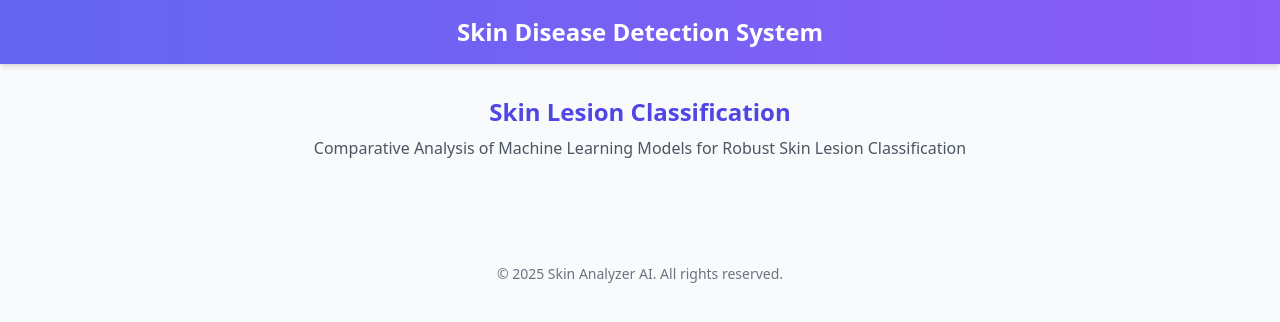
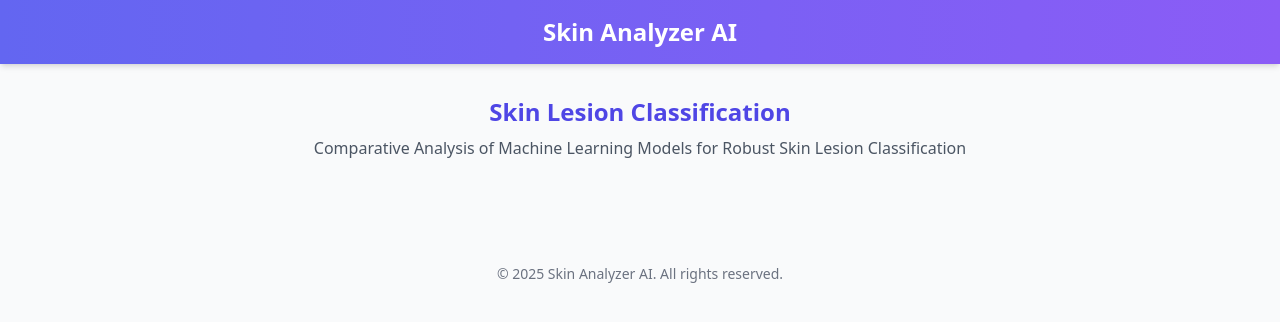
Before and after one commit to ratnaakter/Skin-Disease-Detection-System, a Django app: template templates/base33.html in a window 1280 px wide. Shown: the top 322 px of the page. Run offline with Django 5.2, Linux system fonts and the light colour scheme; the template is opened without the code that fills it, so the values that code supplies are empty; parts of the project's set-up code (start-up, migrations or seed data) failed here and were passed over; some libraries are stand-ins or nearby versions.

Commit message:
update ui and readme

```diff
--- a/ML_Models/ml_models - Copy.py
+++ b/ML_Models/ml_models - Copy.py
@@ -842,3 +842,8 @@ models = {
     'EfficientNet': efficientnet_model,
     # 'ResNet': resnet_model,
 }
+
+✅ AI Model Comparison for Skin Disease Detection
+#Comparative ML Model Analysis
+#Comparative Analysis of Machine Learning Models
+#Comparative Study of AI Models for Skin Disease Detection
--- a/templates/base33.html
+++ b/templates/base33.html
@@ -3,7 +3,7 @@
 <head>
     <meta charset="UTF-8">
     <meta name="viewport" content="width=device-width, initial-scale=1.0">
-    <title>Skin Disease Detection System - {% block title %}Home{% endblock %}</title>
+    <title>Skin Analyzer AI - {% block title %}Home{% endblock %}</title>
     <!-- Tailwind CSS -->
     <script src="https://cdn.tailwindcss.com"></script>
     <!-- Chart.js -->
@@ -39,7 +39,7 @@
     <!-- Header -->
     <header class="gradient-bg text-white p-4 shadow-md">
         <div class="container mx-auto">
-            <h1 class="text-2xl font-bold text-center">Skin Disease Detection System</h1>
+            <h1 class="text-2xl font-bold text-center">Skin Analyzer AI</h1>
         </div>
     </header>
 
--- a/templates/index.html
+++ b/templates/index.html
@@ -771,6 +771,8 @@
                                       </tr>
                                     </thead>
                                     <tbody>
+
+
                                     </tbody>
                                   </table>
                                 </div>
@@ -778,7 +780,6 @@
                                 <p class="footnote">Note: The best model is selected based on the highest confidence score among all models.</p>
                               </div>
                             </div>
-                        </div>
                     </div>
                 </div>
             </div>
@@ -960,7 +961,7 @@
                     reader.readAsDataURL(this.files[0]);
                 }
             });
-          });
+        });
         </script>
     </body>
 </html>
```
Also changed, not shown: README.md, db.sqlite3, 2 other files.
